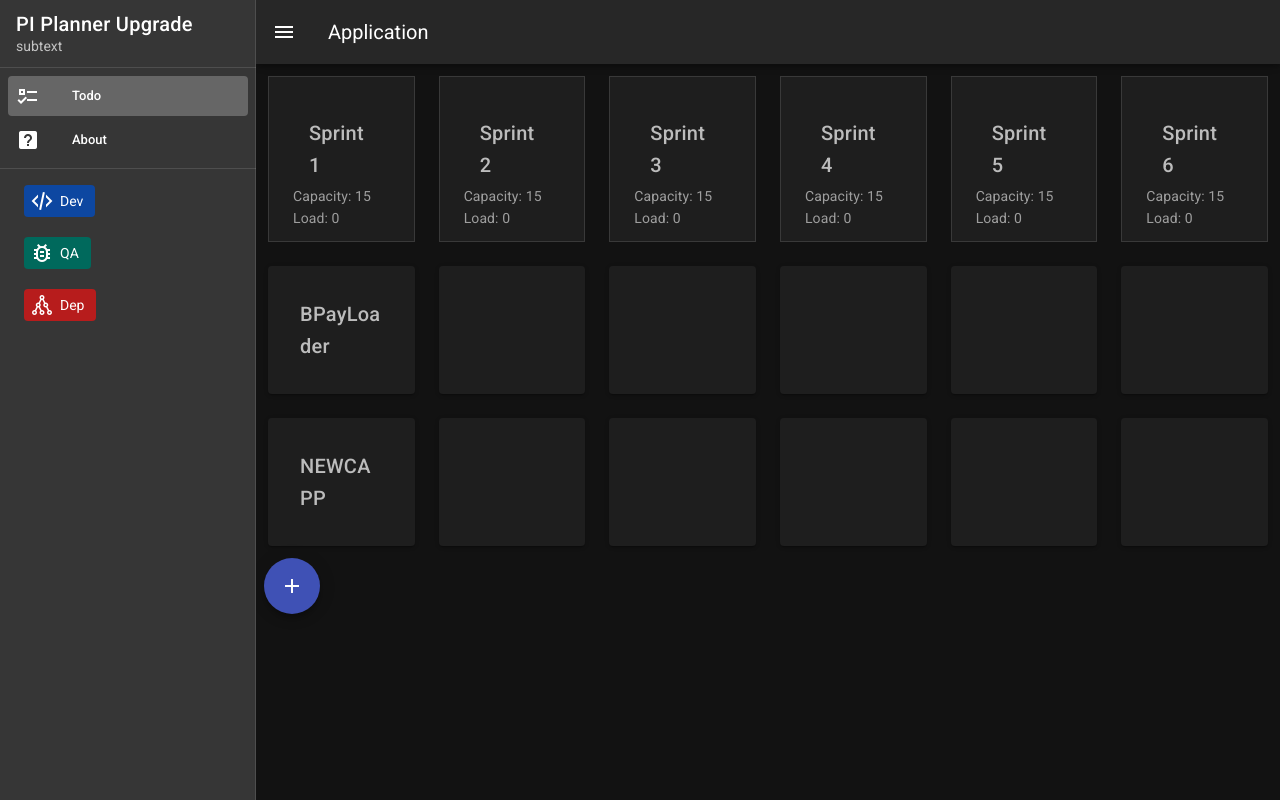
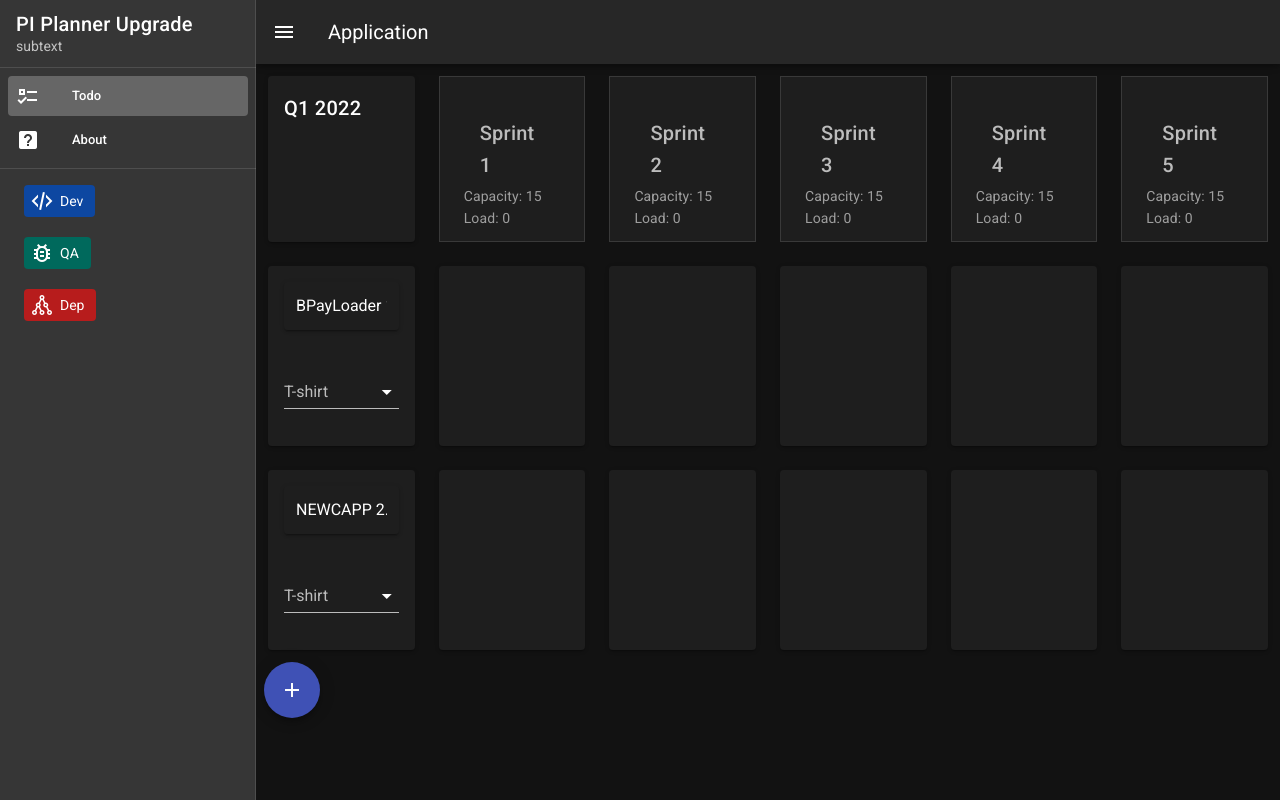
Before and after one commit to JohntyR/vuetify-piplanner, a Vue app: page / in a window 1280 px wide. Built offline with nearby package versions, Linux system fonts and the light colour scheme.

Commit message:
feature tshirts
update features to include tshirts
move sprints to store

```diff
--- a/src/components/Feature.vue
+++ b/src/components/Feature.vue
@@ -3,14 +3,23 @@
     <v-col>
       <v-card>
         <v-card-text>
-          <v-card-title>
-            {{ feature.title }}
-          </v-card-title>
+          <v-text-field
+            solo
+            v-model="featureTitle"
+            @blur="updateFeatureTitle"
+          ></v-text-field>
+          <v-select
+          v-model="featureTshirt"
+          :items="items"
+          :value="featureTshirt"
+          label="T-shirt"
+          @change="updateFeatureTShirt"
+        ></v-select>
         </v-card-text>
       </v-card>
     </v-col>
     <v-col
-      v-for="s in 5"
+      v-for="s in $store.state.numSprints"
       :key="s"
     >
       <v-card
@@ -25,6 +34,35 @@
 <script>
 export default {
   props: ["feature"],
+  data() {
+    return {
+      featureTitle: null,
+      featureTshirt: null,
+      items: ['50', '100', '300'],
+    }
+  },
+  mounted() {
+    this.featureTitle = this.feature.title;
+    this.featureTshirt = this.feature.tShirt;
+  },
+  methods: {
+    updateFeatureTitle() {
+      let payload = {
+        id: this.feature.id,
+        title: this.featureTitle
+      }
+
+      this.$store.commit('updateFeatureTitle', payload);
+    },
+    updateFeatureTShirt() {
+      let payload = {
+        id: this.feature.id,
+        tShirt: this.featureTshirt
+      }
+
+      this.$store.commit('updateFeatureTShirt', payload);
+    }
+  },
 }
 </script>
 
--- a/src/components/SprintGrid.vue
+++ b/src/components/SprintGrid.vue
@@ -2,8 +2,17 @@
 <div>
   <v-container> <!-- Sprint Headers -->
     <v-row>
+      <v-col>
+        <v-card
+          height="100%"
+        >
+          <v-card-title>
+            Q1 2022
+          </v-card-title>
+        </v-card>
+      </v-col>
       <v-col
-        v-for="n in 6"
+        v-for="n in $store.state.numSprints"
         :key="n"
         cols="12"
         sm="2"
--- a/src/store/index.js
+++ b/src/store/index.js
@@ -8,22 +8,34 @@ export default new Vuex.Store({
     features: [
       {
         id: 1,
-        title: 'BPayLoader',
+        title: 'BPayLoader 1.6',
+        tShirt: 50
       },
       {
         id: 2,
-        title: 'NEWCAPP',
+        title: 'NEWCAPP 2.1',
+        tShirt: 100
       },
     ],
+    numSprints: 5,
   },
   mutations: {
     addFeature(state) {
       let numFeatures = state.features.length;
       let defaultFeature = {
         id: numFeatures + 1,
-        title: 'placeholder',
+        title: 'placeholder 1.0',
+        tShirt: 50
       }
       state.features.push(defaultFeature);
+    },
+    updateFeatureTitle(state, payload) {
+      let feature = state.features.filter(feature => feature.id === payload.id)[0];
+      feature.title = payload.title;
+    },
+    updateFeatureTShirt(state, payload) {
+      let feature = state.features.filter(feature => feature.id === payload.id)[0];
+      feature.tShirt = payload.tShirt;
     },
   },
   actions: {
```
